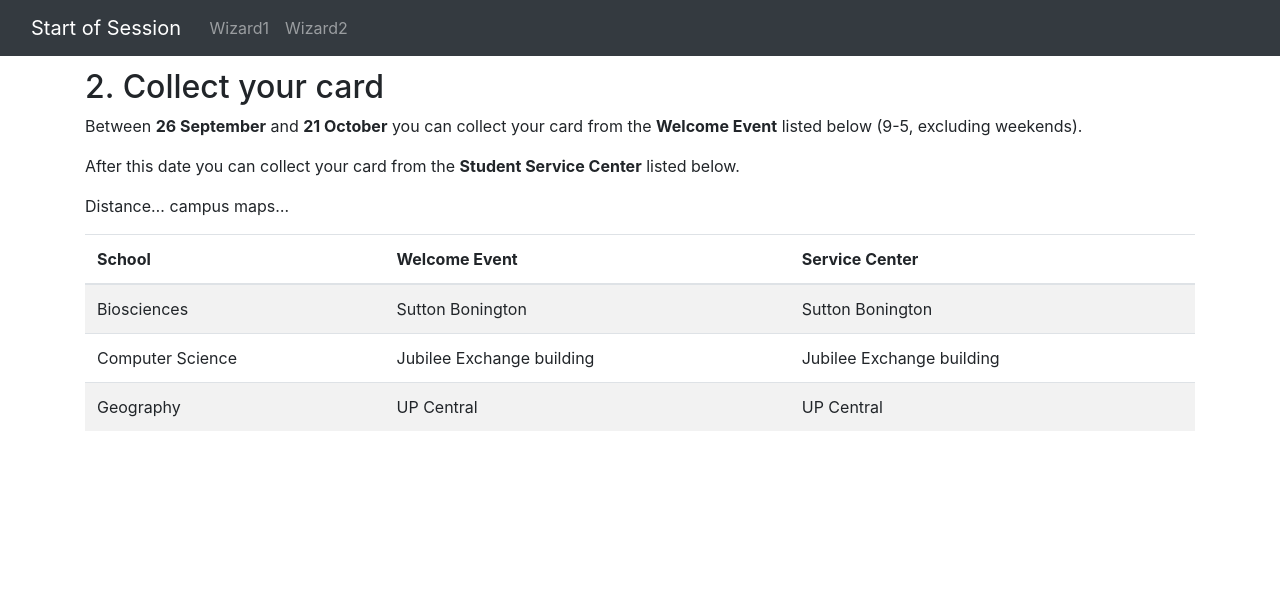
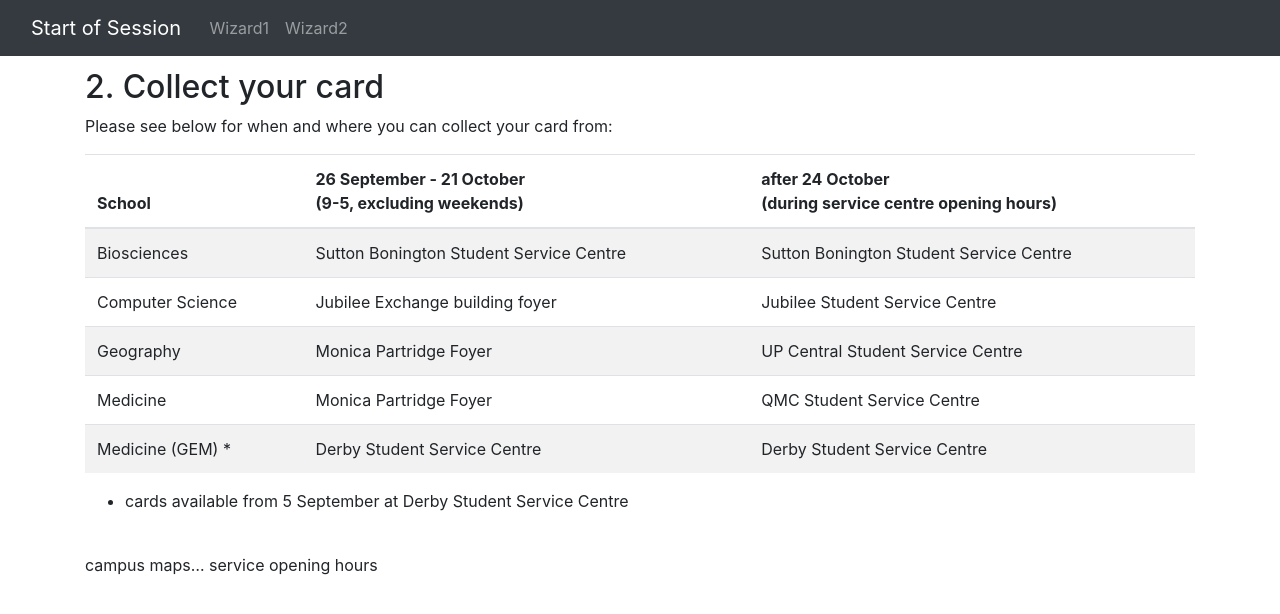
Before and after one commit to drmikeuk/eacit, a Jekyll site: the page built from sos/table.md, in a window 1280 px wide. Shown: the top 614 px of the page. Built offline with Jekyll 4.4.1, drawn with Linux system fonts in a browser that asks for light colours.

Commit message:
Update table.md

```diff
--- a/sos/table.md
+++ b/sos/table.md
@@ -9,19 +9,26 @@ sortTitle: "Table"
 
 ## 2. Collect your card
 
-Between **26 September** and **21 October** you can collect your card from the **Welcome Event** listed below (9-5, excluding weekends).
+Please see below for when and where you can collect your card from:
 
-After this date you can collect your card from the **Student Service Center** listed below.
+<!-- Between **26 September** and **21 October** you can collect your card from the **collection point** listed below (9-5, excluding weekends).
+
+After this date you can collect your card from the **Student Service Centre** listed below.
 
 Distance...
-campus maps...
+-->
 
-|School|Welcome Event|Service Center|
+|School|26 September - 21 October<br/>(9-5, excluding weekends)|after 24 October<br/>(during service centre opening hours)|
 |------|----------|----------|
-|Biosciences | Sutton Bonington | Sutton Bonington |
-Computer Science | Jubilee Exchange building | Jubilee Exchange building|
-|Geography | UP Central  | UP Central  |
+|Biosciences | Sutton Bonington Student Service Centre | Sutton Bonington Student Service Centre|
+|Computer Science | Jubilee Exchange building foyer| Jubilee Student Service Centre|
+|Geography | Monica Partridge Foyer  | UP Central Student Service Centre |
+|Medicine  | Monica Partridge Foyer | QMC Student Service Centre |
+|Medicine (GEM) * | Derby Student Service Centre | Derby Student Service Centre |
 {:.table .table-striped .tableauto}
 
+* cards available from 5 September at Derby Student Service Centre
+
+<br/>campus maps... service opening hours
 
 </div>
```
